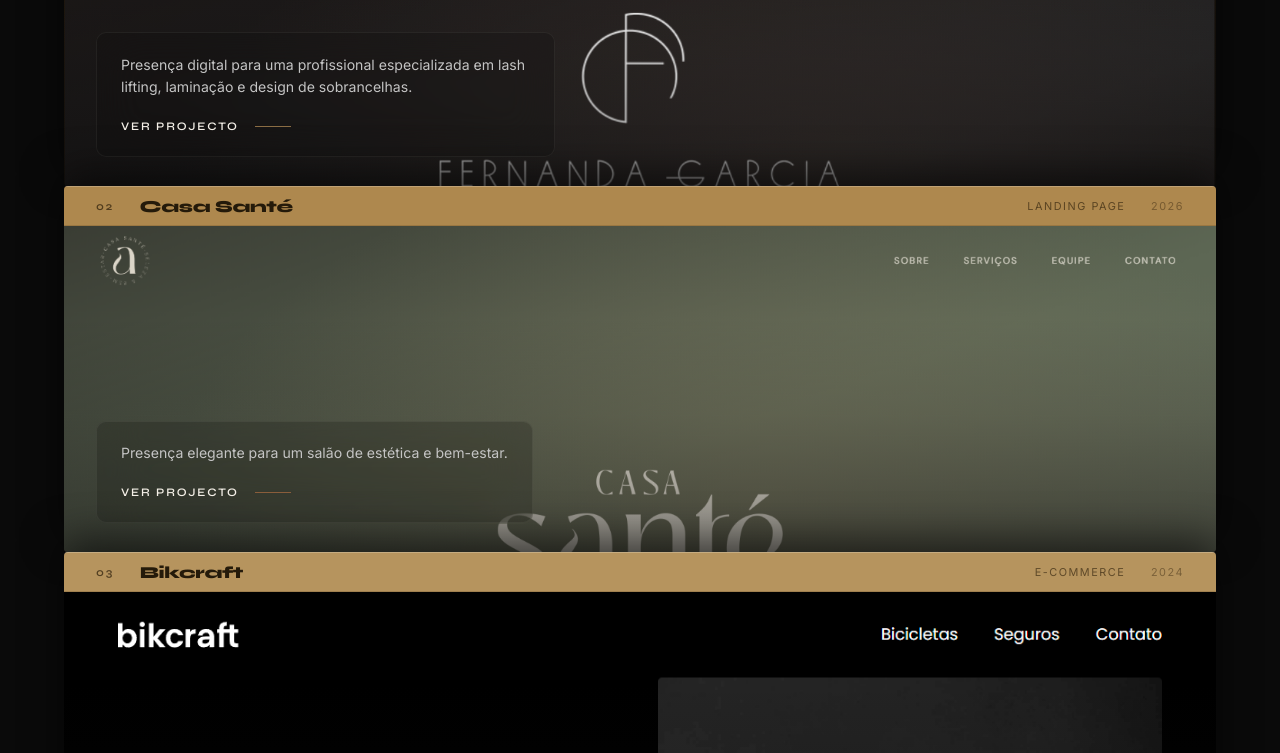
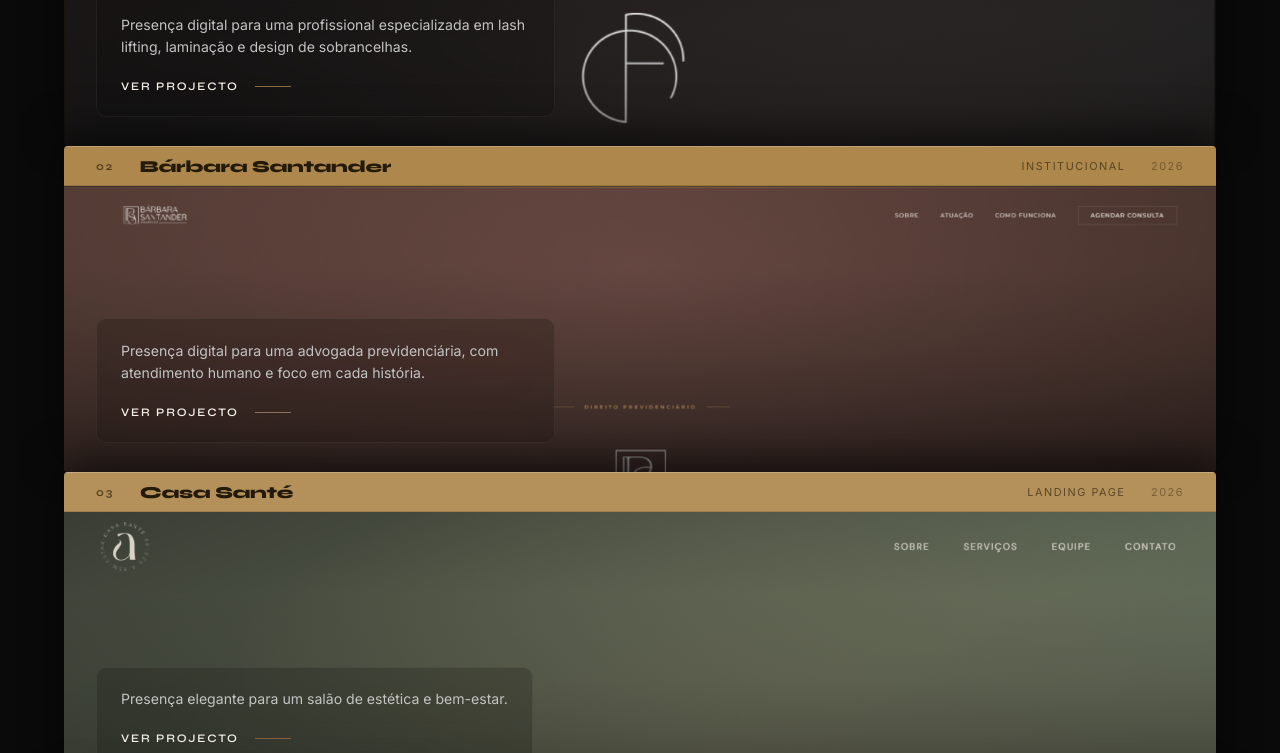
Before and after one commit to SantanderNycz/Void-Studio, a React (Vite) app: page / in a window 1280 px wide. Shown: the part 1204-1957 px from the top of the page. Built offline with nearby package versions, Linux system fonts and the light colour scheme.

Commit message:
feat: add Bárbara Santander project with description and gradient color

```diff
--- a/src/components/Projects.tsx
+++ b/src/components/Projects.tsx
@@ -8,6 +8,7 @@
 
 const GRADIENTS = [
   "linear-gradient(160deg, #241a10 0%, #100c07 100%)", // Fernanda Garcia
+  "linear-gradient(160deg, #2a231e 0%, #120e0b 100%)", // Bárbara Santander
   "linear-gradient(160deg, #3a2616 0%, #1a0e08 100%)", // Casa Santé
   "linear-gradient(160deg, #0d1a2e 0%, #060e1a 100%)", // Bikcraft
   "linear-gradient(160deg, #0d1520 0%, #070b10 100%)", // Léo Nycz
@@ -18,7 +19,7 @@
   "linear-gradient(160deg, #2a1c00 0%, #110c00 100%)", // Duck Shop
 ];
 
-const ACCENT_COLORS = ["#8B6E45", "#8B5E3C", "#2A4A7A", "#1A3A6A", "#8B5A3C", "#B8906A", "#5C3D1E", "#1A5C38", "#8B6914"];
+const ACCENT_COLORS = ["#8B6E45", "#8A7460", "#8B5E3C", "#2A4A7A", "#1A3A6A", "#8B5A3C", "#B8906A", "#5C3D1E", "#1A5C38", "#8B6914"];
 
 /**
  * Tab colours: a gold → beige gradient across the whole stack, so the pile of
--- a/src/content.ts
+++ b/src/content.ts
@@ -40,6 +40,17 @@
   },
   {
     id: "02",
+    name: "Bárbara Santander",
+    category: "Institucional",
+    description:
+      "Presença digital para uma advogada previdenciária, com atendimento humano e foco em cada história.",
+    year: "2026",
+    url: "https://barbara-santander.vercel.app/",
+    image: "/projects/barbara.png",
+    accentColor: "#8A7460",
+  },
+  {
+    id: "03",
     name: "Casa Santé",
     category: "Landing Page",
     description: "Presença elegante para um salão de estética e bem-estar.",
@@ -49,7 +60,7 @@
     accentColor: "#5C4A3A",
   },
   {
-    id: "03",
+    id: "04",
     name: "Bikcraft",
     category: "E-commerce",
     description:
@@ -60,7 +71,7 @@
     accentColor: "#1A2744",
   },
   {
-    id: "04",
+    id: "05",
     name: "Léo Nycz",
     category: "Portfólio",
     description:
@@ -71,7 +82,7 @@
     accentColor: "#1A2E4A",
   },
   {
-    id: "05",
+    id: "06",
     name: "Vitor Sampaio",
     category: "Portfólio",
     description: "Presença digital para um ceramista artesanal que cria peças únicas trabalhadas à mão no torno.",
@@ -81,7 +92,7 @@
     accentColor: "#8B5A3C",
   },
   {
-    id: "06",
+    id: "07",
     name: "Le Clarté",
     category: "E-commerce",
     description: "Protótipo de e-commerce de luxo para skincare com cenas 3D interactivas em Three.js.",
@@ -91,7 +102,7 @@
     accentColor: "#B8906A",
   },
   {
-    id: "07",
+    id: "08",
     name: "Dogs",
     category: "Rede Social",
     description: "Plataforma social para amantes de cães partilharem momentos.",
@@ -101,7 +112,7 @@
     accentColor: "#3D2B1F",
   },
   {
-    id: "08",
+    id: "09",
     name: "Licittare",
     category: "Institucional",
     description: "Plataforma digital moderna para licitações e procurement.",
@@ -111,7 +122,7 @@
     accentColor: "#1A3A2A",
   },
   {
-    id: "09",
+    id: "10",
     name: "Duck Shop",
     category: "E-commerce",
     description:
--- a/src/i18n.ts
+++ b/src/i18n.ts
@@ -31,6 +31,10 @@
         {
           description:
             "Presença digital para uma profissional especializada em lash lifting, laminação e design de sobrancelhas.",
+        },
+        {
+          description:
+            "Presença digital para uma advogada previdenciária, com atendimento humano e foco em cada história.",
         },
         {
           description:
@@ -192,6 +196,10 @@
         },
         {
           description:
+            "Digital presence for a social-security lawyer, with a human approach focused on each client's story.",
+        },
+        {
+          description:
             "Elegant digital presence for a beauty and wellness salon.",
         },
         {
```
Also changed, not shown: public/projects/barbara.png (added).
